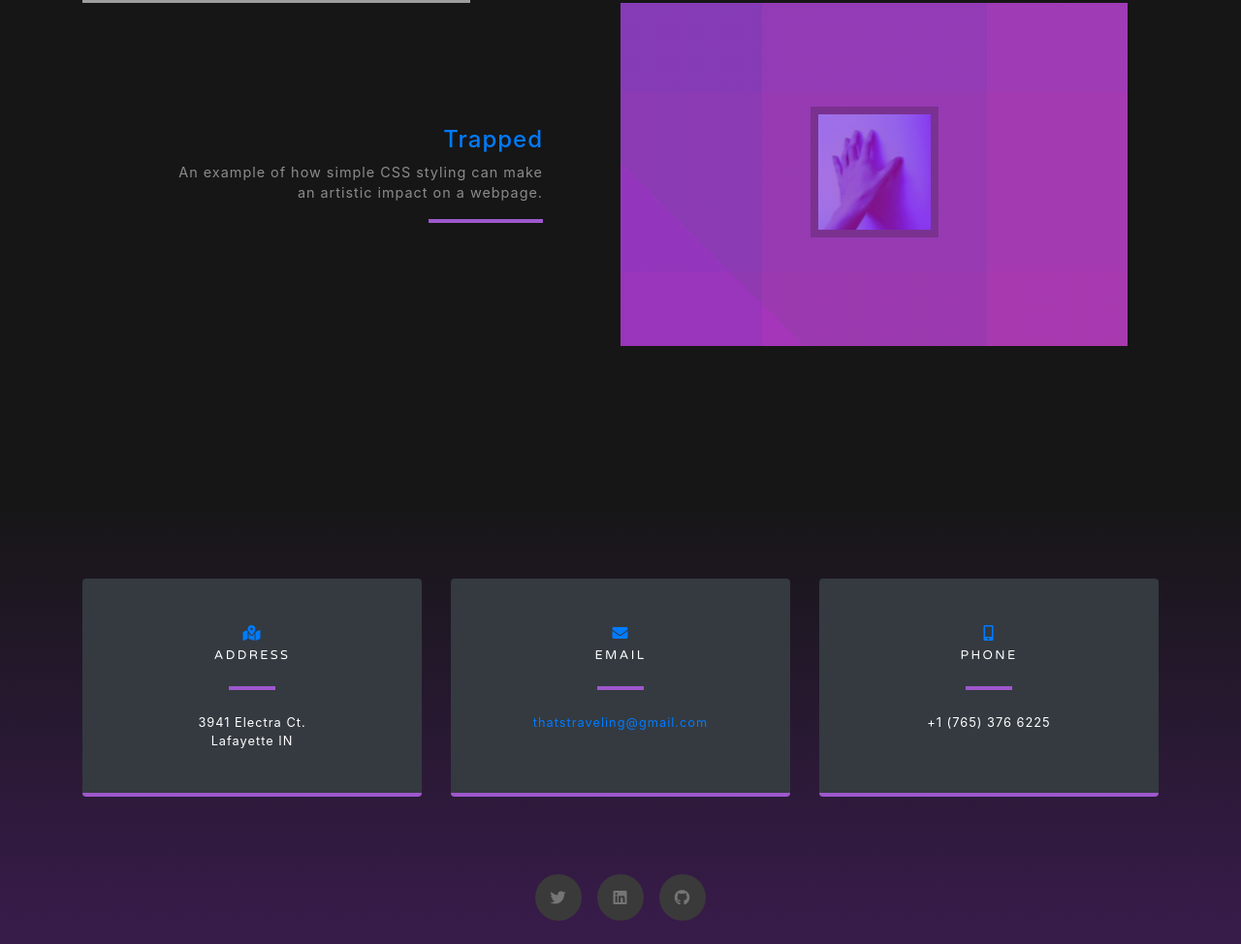
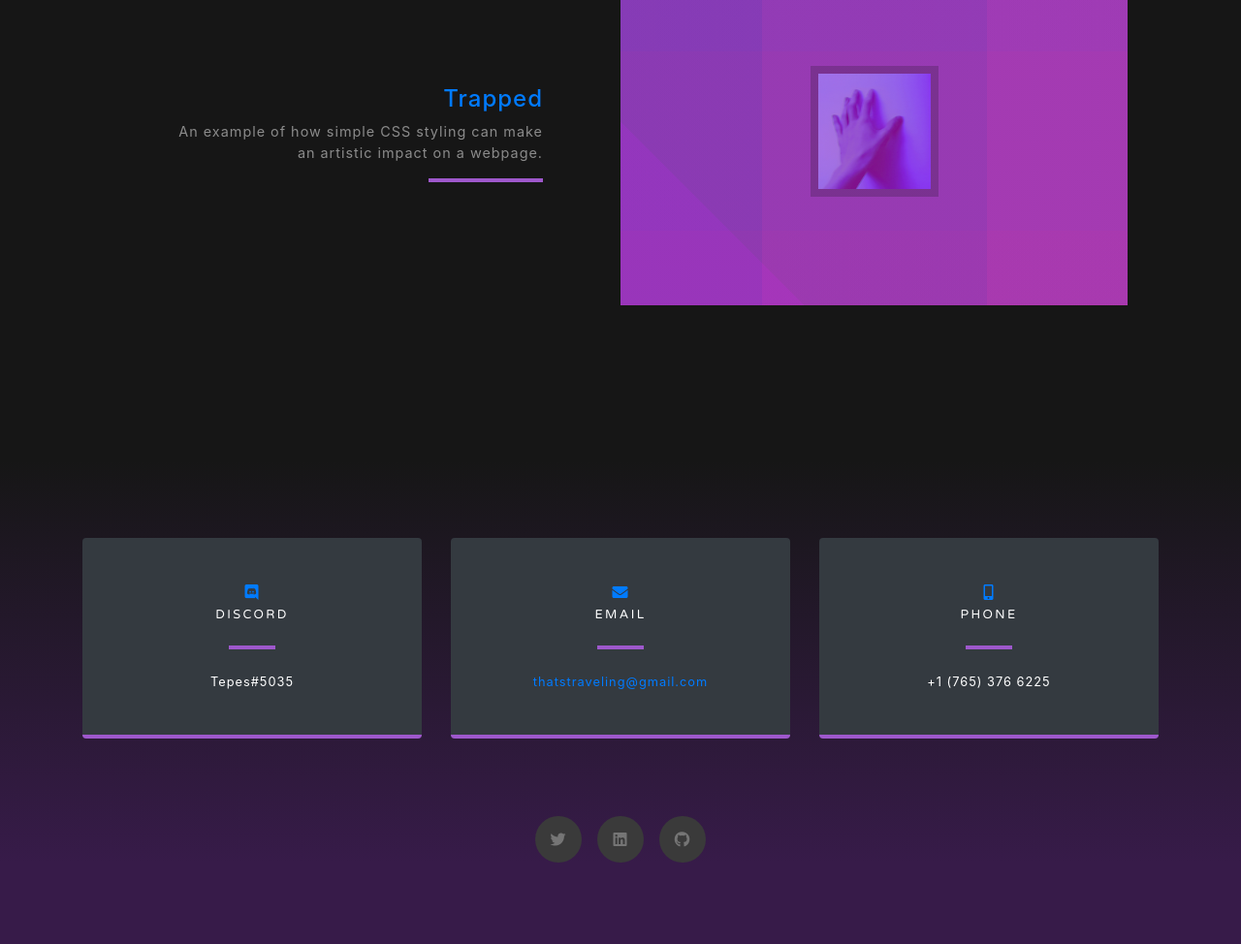
Before and after one commit to NaomiKeller/shop-demo, a website with bundled scripts: page index.html in a window 1280 px wide. Shown: the part 2575-3549 px from the top of the page at 97% size. Built offline with nearby package versions, Linux system fonts and the light colour scheme; grey boxes are pictures that could not be loaded.

Commit message:
finalizing

```diff
--- a/index.html
+++ b/index.html
@@ -103,10 +103,10 @@
     </div>
   </section>
 
+  </section>
     <!-- Projects Section -->
     <section class="projects-section bg-black">
       <div class="container">
-        <h3 class="text-white mr-6 text-center">Web Development</h3>
         <!-- Qualilifications row -->
         <div class="row col-xs-6 no-gutters mb-5 mb-lg-0">
 
@@ -151,7 +151,7 @@
               </div>
             </div>
           </div>
-          <div class="col-xs-6 mb-3">
+          <div class="col-xs-6 mb-6">
             <div class="bg-black text-center h-100 project">
               <div class="d-flex h-100">
                 <div
@@ -247,12 +247,11 @@
           <div class="col-md-4 mb-3 mb-md-0">
             <div class="card py-4 h-100 bg-dark">
               <div class="card-body text-center">
-                <i class="fas fa-map-marked-alt text-primary mb-2"></i>
-                <h4 class="text-uppercase m-0 text-white">Address</h4>
+                <i class="fab fa-discord text-primary mb-2"></i>
+                <h4 class="text-uppercase m-0 text-white">Discord</h4>
                 <hr class="my-4" />
                 <div class="small text-white">
-                  3941 Electra Ct. <br />
-                  Lafayette IN
+                  Tepes#5035
                 </div>
               </div>
             </div>
```
